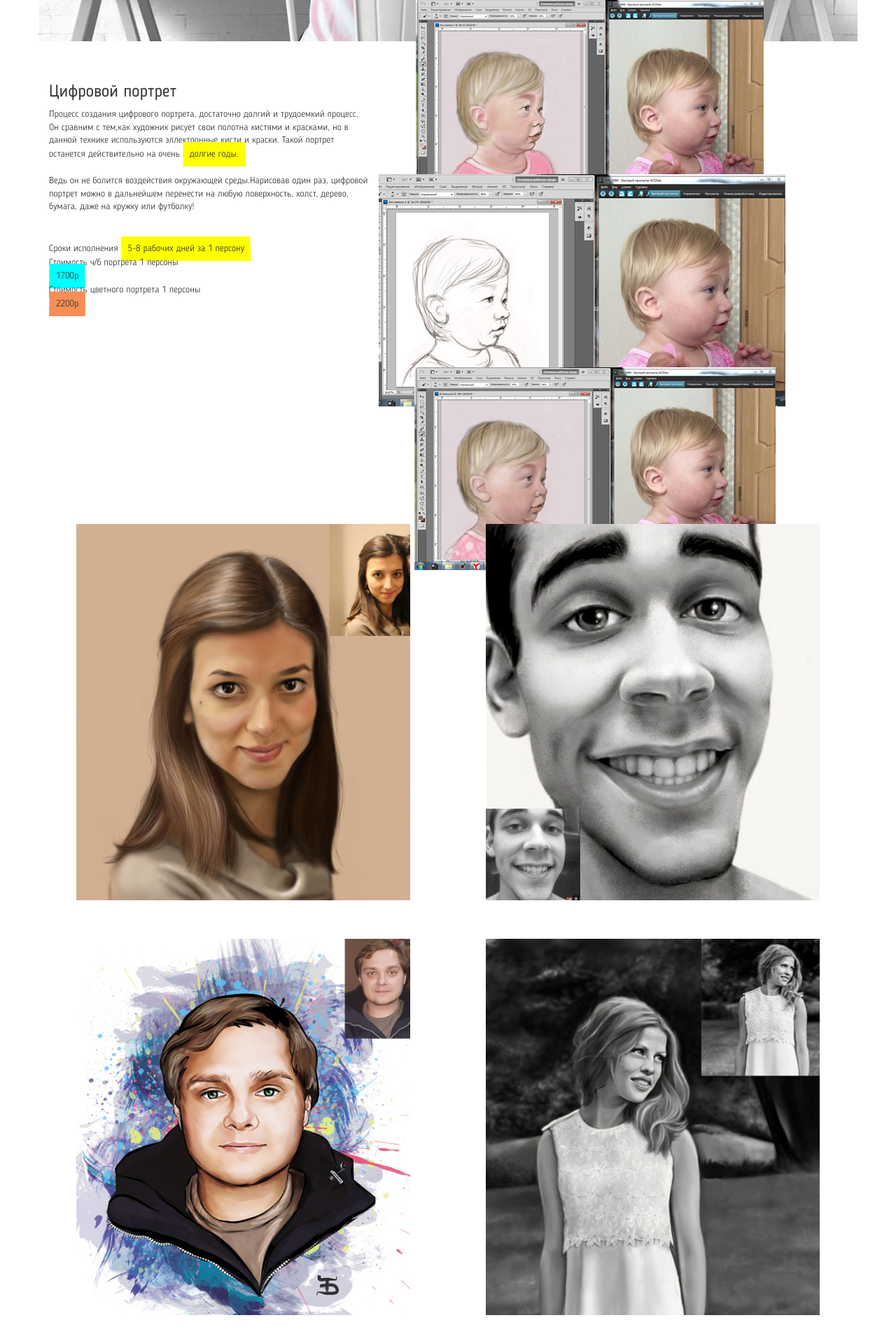
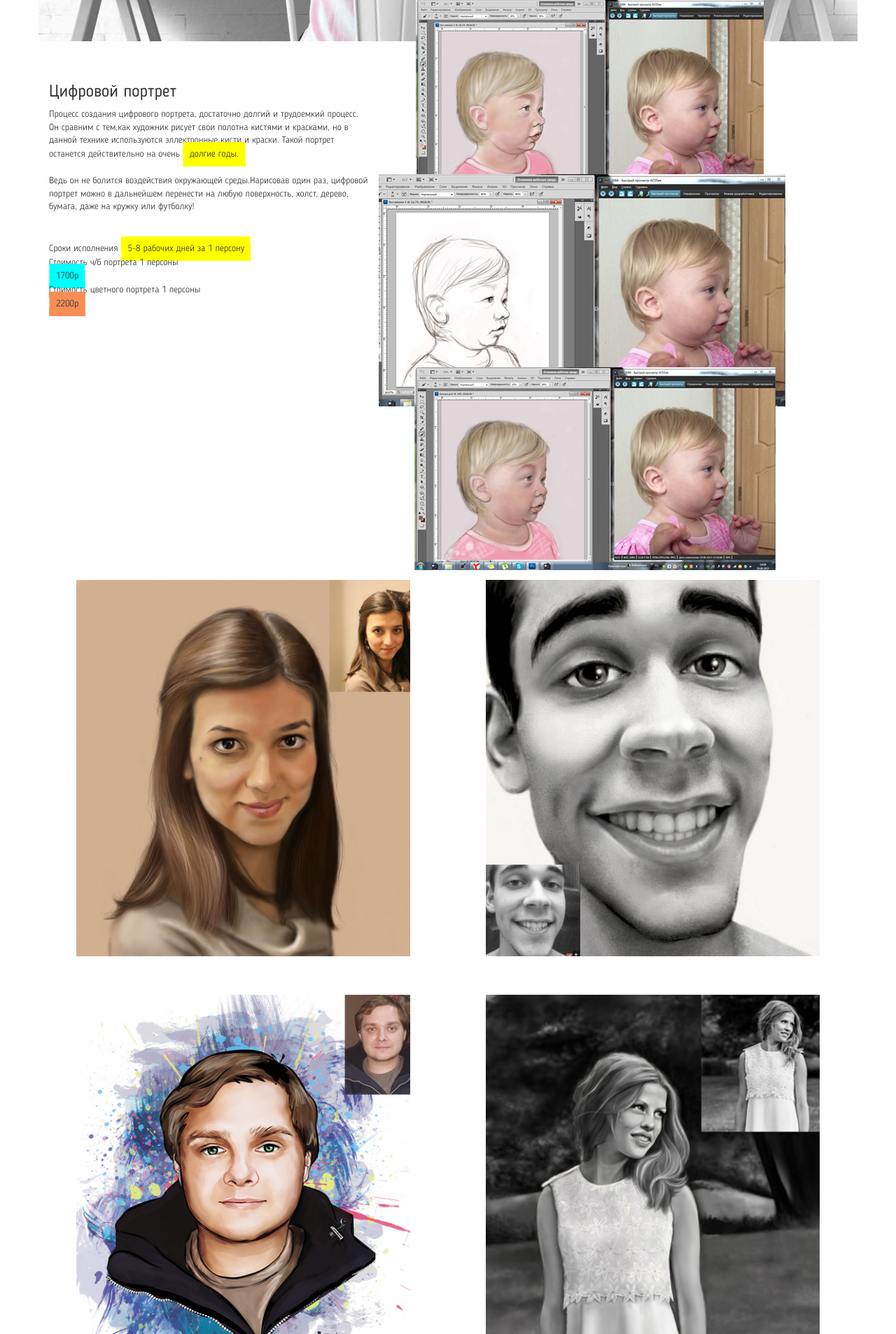
Before and after one commit to JekaDeka/portrethit, a Django app: template wowportret/templates/wowportret/art.html in a window 1280 px wide. Shown: the part 3202-5109 px from the top of the page at 70% size. Run offline with Django 3.2, Linux system fonts and the light colour scheme; the template is opened without the code that fills it, so the values that code supplies are empty; some libraries are stand-ins or nearby versions.

Commit message:
portrethit

```diff
--- a/wowportret/templates/wowportret/art.html
+++ b/wowportret/templates/wowportret/art.html
@@ -97,11 +97,11 @@
         </div>
 
 
-        <div class="row">
-            <div class="col-xs-6">
+        <div class="row mt">
+            <div class="col-xs-6 mt">
                 <img class="img-responsive img-gal" src="{% static 'img/content/art/prev1.jpg' %}" alt="">
             </div>
-            <div class="col-xs-6">
+            <div class="col-xs-6 mt">
                 <img class="img-responsive img-gal" src="{% static 'img/content/art/prev2.jpg' %}" alt="">
             </div>
         </div>
```
